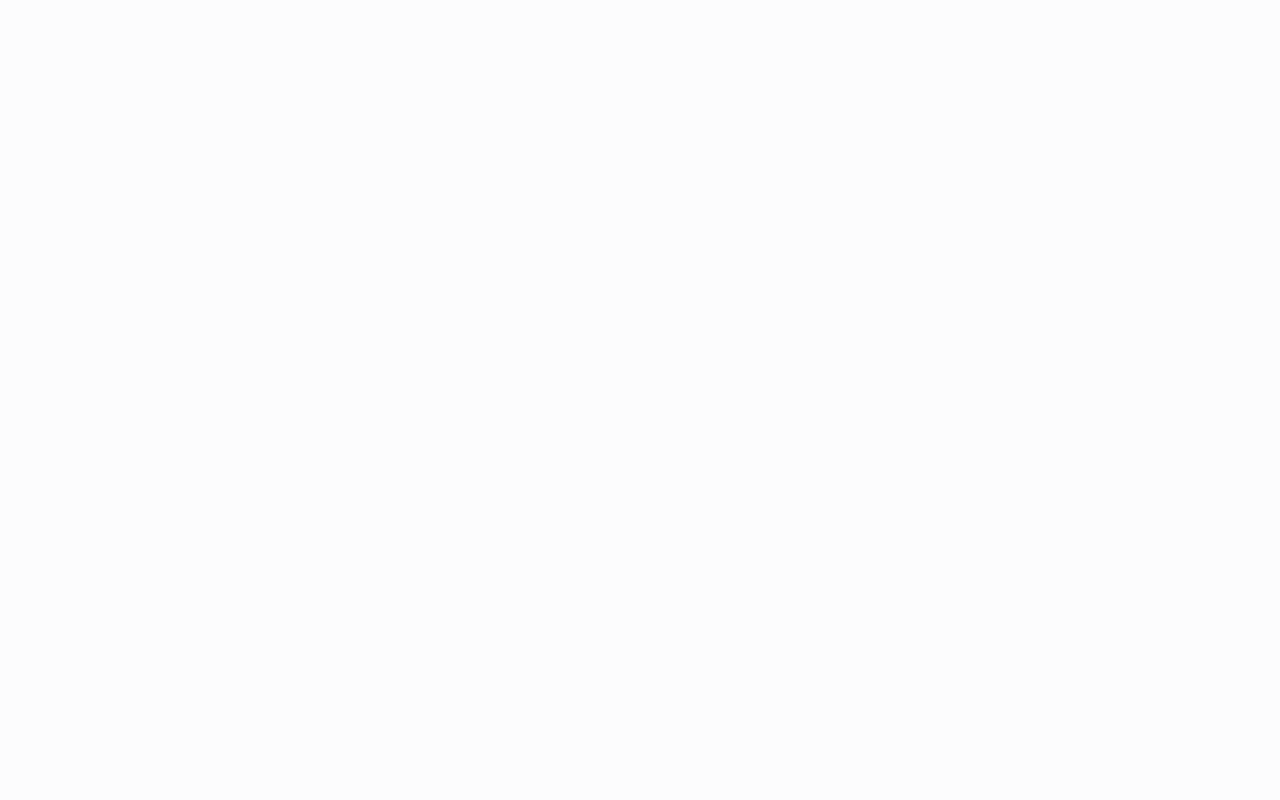
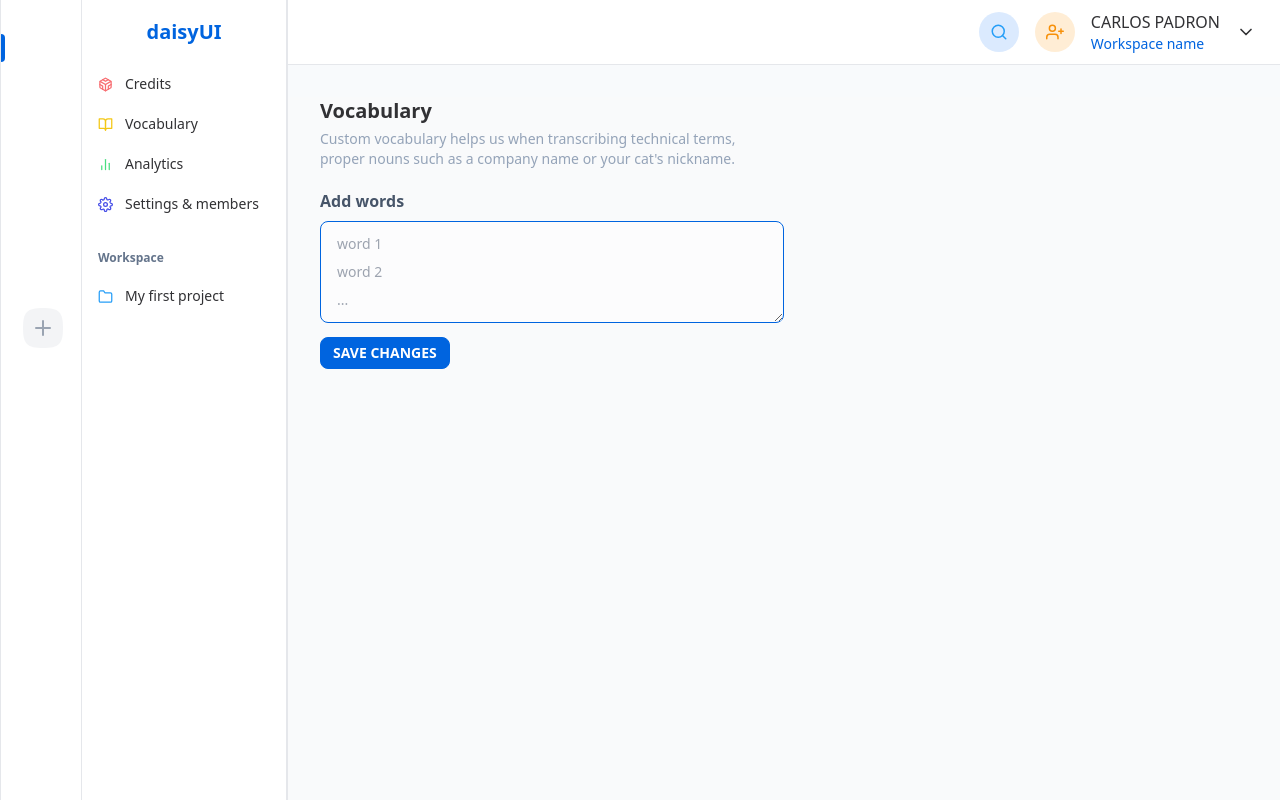
Before and after one commit to Carlos-Padron/nice-ui, a React (Create React App) app: page /vocabulary in a window 1280 px wide. Before the commit this address had no page. Built offline with nearby package versions, Linux system fonts and the light colour scheme.

Commit message:
progress

```diff
--- a/src/partials/MainSidebar/MainSidebar.jsx
+++ b/src/partials/MainSidebar/MainSidebar.jsx
@@ -11,7 +11,7 @@
       {/* w-64 */}
       {/* <NameDropdown /> */}
       {/* Regular menu option */}
-      <label className="btn btn-ghost normal-case text-xl w-full my-2">
+      <label className="btn btn-ghost normal-case text-xl w-full my-2 text-primary">
         daisyUI
       </label>
       <MenuOptions />
--- a/src/partials/MainSidebar/MenuOptions.jsx
+++ b/src/partials/MainSidebar/MenuOptions.jsx
@@ -3,7 +3,6 @@
 import { Link, useNavigate } from "react-router-dom";
 const MenuOptions = () => {
   const navigate = useNavigate();
-
 
   return (
     <>
@@ -16,12 +15,16 @@
           <p className="text-sm">Credits</p>
         </div>
       </Link>
-      <Link className="w-full h-10  flex items-center cursor-pointer hover:bg-gray-100">
+      <label
+        onClick={() => navigate("/vocabulary")}
+        htmlFor="my-drawer-2"
+        className="w-full h-10  flex items-center cursor-pointer hover:bg-gray-100"
+      >
         <div className="mx-4 flex items-center">
           <BookOpen color="#f3c715" size={15} className="mr-3" />
           <p className="text-sm">Vocabulary</p>
         </div>
-      </Link>
+      </label>
       <Link className="w-full h-10  flex items-center cursor-pointer hover:bg-gray-100">
         <div className="mx-4 flex items-center">
           <BarChart2 color="#4ade80" size={15} className="mr-3" />
--- a/src/router/MainRouter.jsx
+++ b/src/router/MainRouter.jsx
@@ -3,6 +3,7 @@
 import BuyCredits from "../screens/BuyCredits";
 import ProjectScreen from "../screens/ProjectScreen";
 import SettAndMembersScreen from "../screens/SettAndMembersScreen";
+import VocabularyScreen from "../screens/VocabularyScreen";
 
 import Template from "./../partials/Template/Template";
 const MainRouter = () => {
@@ -27,6 +28,15 @@
             </Template>
           }
         />
+        <Route
+          exact
+          path="/vocabulary"
+          element={
+            <Template>
+              <VocabularyScreen />
+            </Template>
+          }
+        />
         <Route exact path="/buy-credits" element={<BuyCredits />} />
       </Routes>
     </BrowserRouter>
--- a/src/screens/ProjectScreen.jsx
+++ b/src/screens/ProjectScreen.jsx
@@ -83,9 +83,9 @@
 
       {/* Table */}
 
-      <div className="pt-8">
-        <div className="overflow-x-autos">
-          <table className="table  w-full">
+      <div className="pt-8 ">
+        <div className="overflow-x-auto h-96">
+          <table className="table w-full">
             <thead>
               <tr>
                 <th className="bg-blue-300">
--- /dev/null
+++ b/src/screens/VocabularyScreen.jsx
@@ -0,0 +1,29 @@
+import React from "react";
+
+const VocabularyScreen = () => {
+  return (
+    <div className="header my-8  ">
+      <h1 className="text-xl font-bold w-full sm:w-6/12">Vocabulary</h1>
+      <h3 className="text-sm font-normal mt-1 text-slate-400 w-full sm:w-6/12">
+        Custom vocabulary helps us when transcribing technical terms, proper
+        nouns such as a company name or your cat's nickname.
+      </h3>
+
+      <h1 className="text-md mt-5 font-bold w-full sm:w-6/12 text-slate-600">
+        Add words
+      </h1>
+      <div className="w-full sm:w-6/12 mt-2">
+        <textarea
+          className="textarea textarea-primary w-full"
+          rows="3"
+          placeholder="word 1&#10;word 2 &#10;..."
+        ></textarea>
+      </div>
+      <div className="w-full sm:w-6/12 mt-2">
+        <button className="btn btn-primary btn-sm text-white ">Save changes</button>
+      </div>
+    </div>
+  );
+};
+
+export default VocabularyScreen;
```
